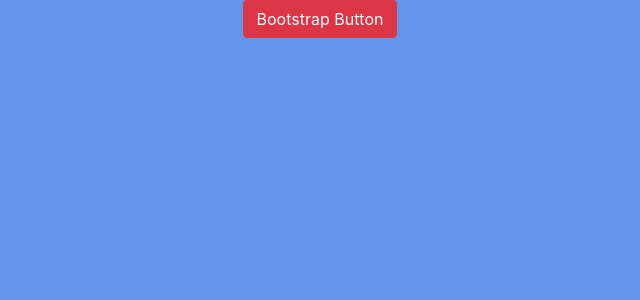
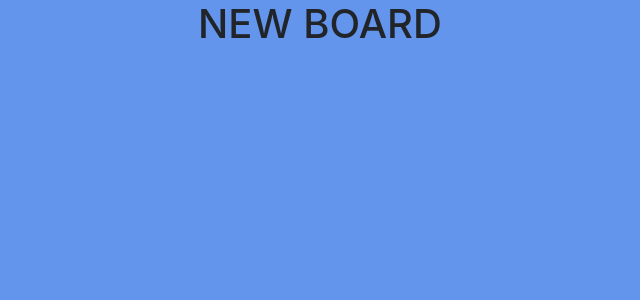
Before and after one commit to nss-evening-cohort-10/pinterest-routing, a React (Create React App) app: page /board/new in a window 1280 px wide. Shown: the top 300 px of the page, without its empty margins (320-960 px from the left). Built offline with nearby package versions, Linux system fonts and the light colour scheme.

Commit message:
added routes

```diff
--- a/package.json
+++ b/package.json
@@ -12,6 +12,7 @@
     "node-sass": "^4.13.0",
     "react": "^16.12.0",
     "react-dom": "^16.12.0",
+    "react-router-dom": "^5.1.2",
     "react-scripts": "3.3.0"
   },
   "scripts": {
--- a/src/App/App.js
+++ b/src/App/App.js
@@ -1,12 +1,41 @@
 import React from 'react';
+import {BrowserRouter as Router, Route, Redirect, Switch} from 'react-router-dom';
 import './App.scss';
 
-function App() {
-  return (
-    <div className="App">
-      <button className="btn btn-danger">Bootstrap Button</button>
-    </div>
-  );
-}
+import Home from '../components/pages/Home/Home';
+import Auth from '../components/pages/Auth/Auth';
+import SingleBoard from '../components/pages/SingleBoard/SingleBoard';
+import NewBoard from '../components/pages/NewBoard/NewBoard';
+
+const PublicRoute = ({ component: Component, authed, ...rest }) => {
+  const routeChecker = (props) => (authed === false ? <Component {...props} {...rest}/> : <Redirect to={{ pathname: '/', state: { from: props.location } }} />);
+  return <Route {...rest} render={(props) => routeChecker(props)} />;
+};
+
+const PrivateRoute = ({ component: Component, authed, ...rest }) => {
+  const routeChecker = (props) => (authed === true ? <Component {...props} {...rest}/> : <Redirect to={{ pathname: '/auth', state: { from: props.location } }} />);
+  return <Route {...rest} render={(props) => routeChecker(props)} />;
+};
+
+class App extends React.Component {
+  state = {
+    authed: true,
+  };
+  render() {
+    const {authed} = this.state;
+    return (
+      <div className="App">
+        <Router>
+          <Switch>
+            <PrivateRoute path="/" exact component={Home} authed={authed}/>
+            <PrivateRoute path="/board/new" exact component={NewBoard} authed={authed} monkeyButt="i love monkeys"/>
+            <PublicRoute path="/auth" exact component={Auth} authed={authed}/>
+            <PrivateRoute path="/board/:boardId" exact component={SingleBoard} authed={authed} />
+          </Switch>
+        </Router>
+      </div>
+    )
+  }
+};
 
 export default App;
--- /dev/null
+++ b/src/components/pages/Auth/Auth.js
@@ -0,0 +1,15 @@
+import React from 'react';
+
+import './Auth.scss';
+
+class Auth extends React.Component {
+  render() {
+    return (
+      <div className="Auth">
+        <h1>Auth Page</h1>
+      </div>
+    );
+  }
+}
+
+export default Auth;
--- /dev/null
+++ b/src/components/pages/Auth/Auth.scss
@@ -0,0 +1,3 @@
+.Auth {
+  display: block;
+}
--- /dev/null
+++ b/src/components/pages/Home/Home.js
@@ -0,0 +1,15 @@
+import React from 'react';
+
+import './Home.scss';
+
+class Home extends React.Component {
+  render() {
+    return (
+      <div className="Home">
+        <h1>HOME</h1>
+      </div>
+    );
+  }
+}
+
+export default Home;
--- /dev/null
+++ b/src/components/pages/Home/Home.scss
@@ -0,0 +1,3 @@
+.Home {
+  display: block;
+}
--- /dev/null
+++ b/src/components/pages/NewBoard/NewBoard.js
@@ -0,0 +1,15 @@
+import React from 'react';
+
+import './NewBoard.scss';
+
+class NewBoard extends React.Component {
+  render () {
+    return (
+      <div className="NewBoard">
+        <h1>NEW BOARD</h1>
+      </div>
+    );
+  }
+}
+
+export default NewBoard;
--- /dev/null
+++ b/src/components/pages/NewBoard/NewBoard.scss
@@ -0,0 +1,3 @@
+.NewBoard {
+  display: block;
+}
--- /dev/null
+++ b/src/components/pages/SingleBoard/SingleBoard.js
@@ -0,0 +1,15 @@
+import React from 'react';
+
+import './SingleBoard.scss';
+
+class SingleBoard extends React.Component {
+  render() {
+    return (
+      <div className="SingleBoard">
+        <h1>Single Board</h1>
+      </div>
+    );
+  }
+}
+
+export default SingleBoard;
--- /dev/null
+++ b/src/components/pages/SingleBoard/SingleBoard.scss
@@ -0,0 +1,3 @@
+.SingleBoard {
+  display: block;
+}
```
Also changed, not shown: 1 other file (tests, documents, lock files or other folders).
